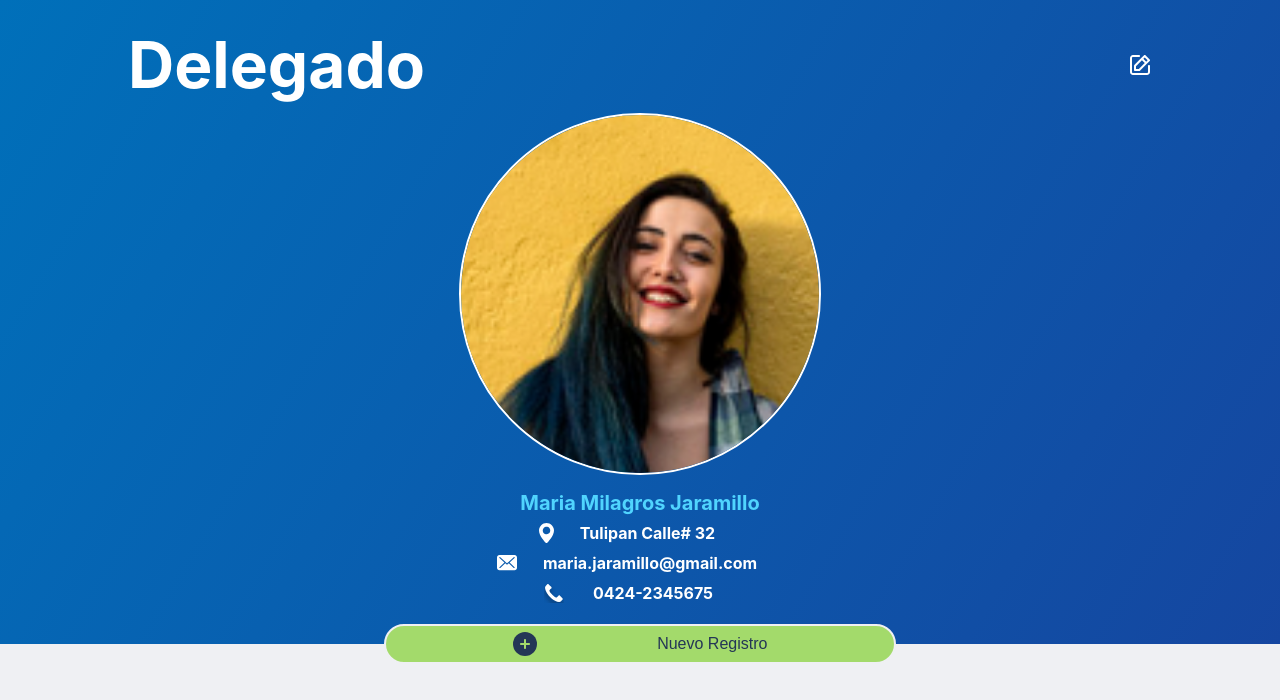
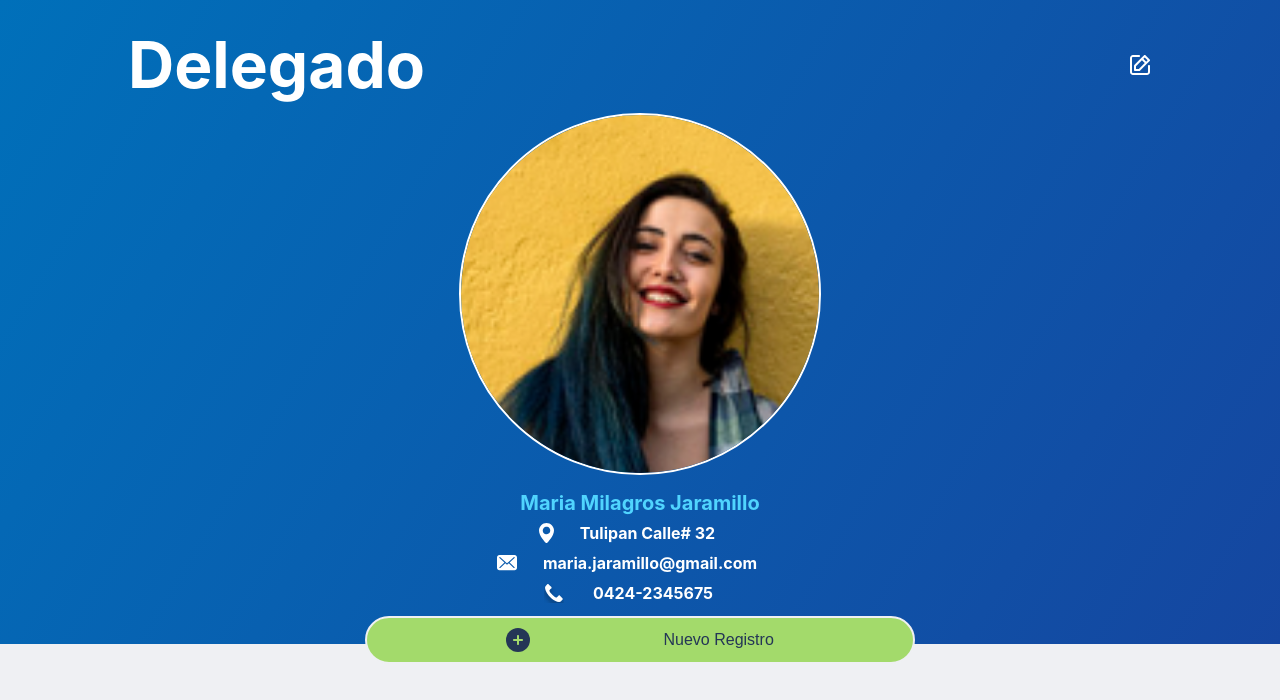
Before and after one commit to mariwrios/control-de-pagos, a React (Create React App) app: page / in a window 1280 px wide. Shown: the top 700 px of the page. Built offline with nearby package versions, Linux system fonts and the light colour scheme.

Commit message:
boton nuevo registro

```diff
--- a/src/components/delegado/profile/profile-delegado.css
+++ b/src/components/delegado/profile/profile-delegado.css
@@ -68,8 +68,8 @@
   display: flex;
   align-items: center;
   justify-content: space-evenly;
-  height: 5vh;
-  width: 40vw;
+  height: 6vh;
+  width: 43vw;
   border-radius: 2vw;
   background: var(--green);
   position: absolute;
```
